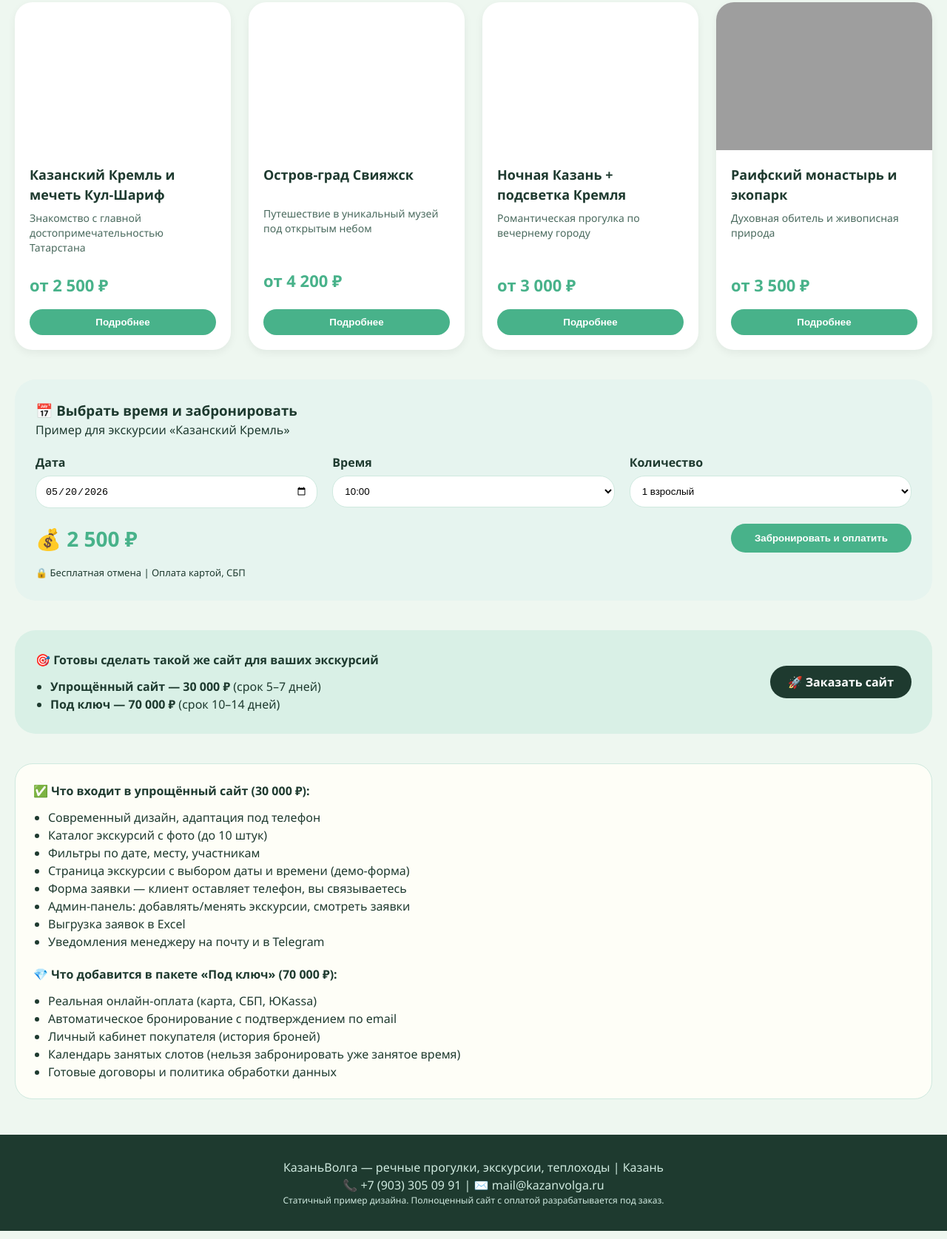
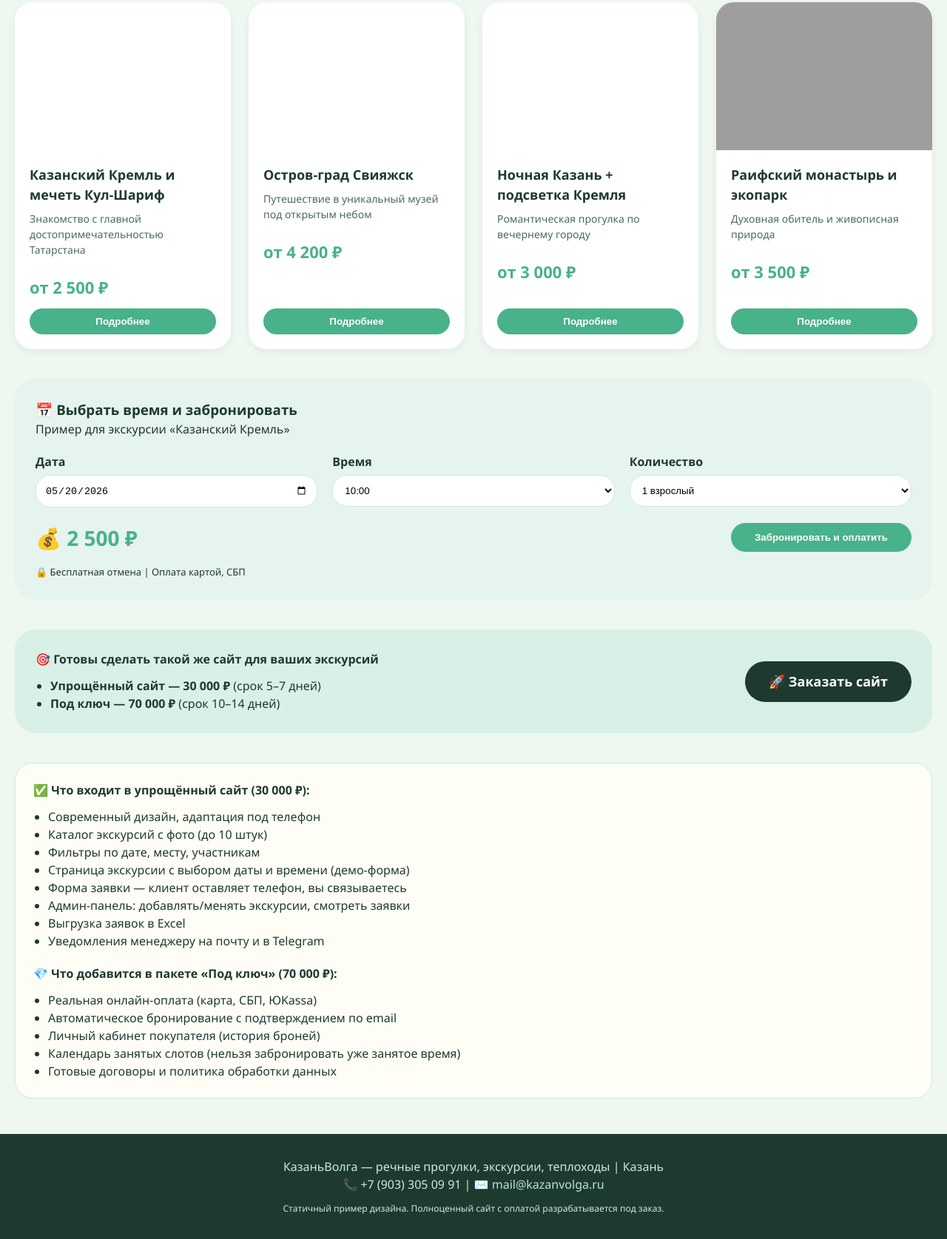
Before and after one commit to Aleks-ars-ops/Tours-in-Kazan, a plain HTML site: page index.html in a window 1280 px wide. Shown: the part 377-2052 px from the top of the page at 74% size. Drawn offline with Linux system fonts and the light colour scheme; grey boxes are pictures that could not be loaded.

Commit message:
Update index.html

```diff
--- a/index.html
+++ b/index.html
@@ -21,7 +21,6 @@
             margin: 0 auto;
             padding: 0 20px;
         }
-        /* Header */
         .header-top {
             background: #1e3a2f;
             color: #d9f0e6;
@@ -44,6 +43,7 @@
             padding: 4px 12px;
             border-radius: 30px;
             font-weight: bold;
+            text-decoration: none;
         }
         .main-header {
             background: white;
@@ -74,7 +74,6 @@
         .nav a:hover {
             color: #48b28a;
         }
-        /* Filters */
         .filters {
             background: white;
             border-radius: 28px;
@@ -123,7 +122,10 @@
         .btn-primary:hover {
             background: #358567;
         }
-        /* Cards — всё ровно */
+        .btn-large {
+            padding: 14px 32px;
+            font-size: 18px;
+        }
         .section-title {
             font-size: 28px;
             font-weight: 700;
@@ -163,32 +165,26 @@
             flex-direction: column;
             flex-grow: 1;
         }
-        /* Заголовок занимает фиксированную минимальную высоту, но может расти */
         .card-title {
             font-size: 18px;
             font-weight: 800;
             margin-bottom: 8px;
-            min-height: 48px;
         }
-        /* Добавляем единый стиль для описания, чтобы блоки были одинаковой высоты */
         .card-desc {
             font-size: 14px;
             color: #4a6a5e;
-            line-height: 1.4;
             margin-bottom: 12px;
-            min-height: 60px;
         }
         .card-price {
             font-size: 22px;
             font-weight: 800;
             color: #48b28a;
-            margin: 12px 0 16px;
+            margin: 12px 0;
         }
         .card .btn {
             margin-top: auto;
             width: 100%;
         }
-        /* Booking */
         .booking-preview {
             background: #e6f4ef;
             border-radius: 28px;
@@ -241,6 +237,10 @@
             text-align: center;
             padding: 32px;
             margin-top: 48px;
+        }
+        .footer a {
+            color: #b8e4d4;
+            text-decoration: none;
         }
         .feature-list {
             margin-top: 12px;
@@ -339,7 +339,7 @@
                 <div class="field"><label>Время</label><select><option>10:00</option><option>13:00</option><option>16:00</option></select></div>
                 <div class="field"><label>Количество</label><select><option>1 взрослый</option><option>2 взрослых</option><option>3 взрослых</option></select></div>
             </div>
-            <div style="display: flex; justify-content: space-between; align-items: center; flex-wrap: wrap; gap: 15px;">
+            <div style="display: flex; justify-content: space-between; align-items: center; flex-wrap: wrap; gap: 16px;">
                 <div class="price-badge">💰 2 500 ₽</div>
                 <button class="btn btn-primary" style="padding: 12px 32px;">Забронировать и оплатить</button>
             </div>
@@ -347,13 +347,13 @@
         </div>
         <div class="offer-block">
             <div>
-                <strong>🎯 Готовы сделать такой же сайт для ваших экскурсий</strong><br>
+                <strong>🎯 Готовы сделать такой же сайт для ваших экскурсий</strong>
                 <ul class="feature-list">
                     <li><strong>Упрощённый сайт — 30 000 ₽</strong> (срок 5–7 дней)</li>
                     <li><strong>Под ключ — 70 000 ₽</strong> (срок 10–14 дней)</li>
                 </ul>
             </div>
-            <div><a href="#" class="btn btn-primary" style="background:#1e3a2f;">🚀 Заказать сайт</a></div>
+            <div><a href="#" class="btn btn-primary btn-large" style="background:#1e3a2f;">🚀 Заказать сайт</a></div>
         </div>
         <div class="info-block">
             <h4>✅ Что входит в упрощённый сайт (30 000 ₽):</h4>
@@ -379,8 +379,8 @@
     </div>
     <div class="footer">
         <p>КазаньВолга — речные прогулки, экскурсии, теплоходы | Казань</p>
-        <p>📞 +7 (903) 305 09 91 | ✉️ mail@kazanvolga.ru</p>
-        <p style="font-size: 12px;">Статичный пример дизайна. Полноценный сайт с оплатой разрабатывается под заказ.</p>
+        <p>📞 +7 (903) 305 09 91 | ✉️ <a href="mailto:mail@kazanvolga.ru">mail@kazanvolga.ru</a></p>
+        <p style="font-size: 12px; margin-top: 12px;">Статичный пример дизайна. Полноценный сайт с оплатой разрабатывается под заказ.</p>
     </div>
 </body>
 </html>
```
